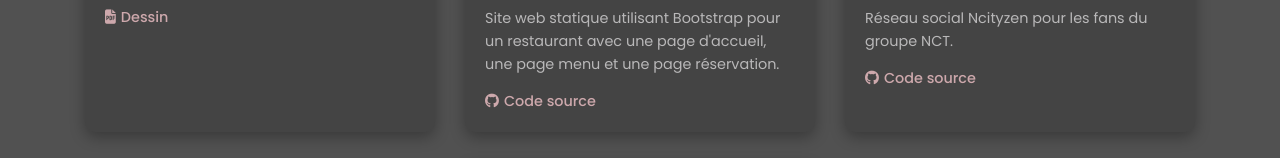
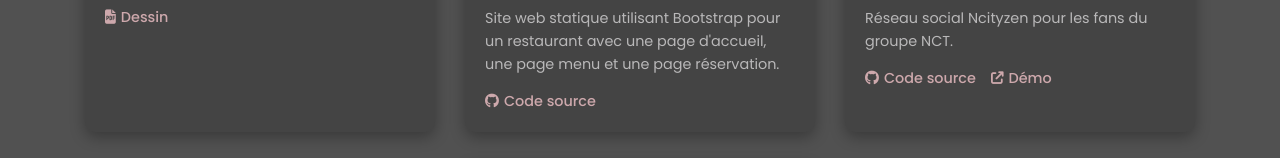
Before and after one commit to Tinychoice/Portfolio_Tiny, a plain HTML site: page projets.html in a window 1280 px wide. Shown: the part 526-684 px from the top of the page. Drawn offline with nearby package versions, Linux system fonts and the light colour scheme.

Commit message:
lien réseau social

```diff
--- a/projets.html
+++ b/projets.html
@@ -73,6 +73,9 @@
                             <a href="https://github.com/Tinychoice/Ncityzen" target="_blank">
                                 <i class="fa-brands fa-github"></i> Code source
                             </a>
+                            <a href="https://ncityzen.vercel.app/" target="_blank">
+                                <i class="fa-solid fa-arrow-up-right-from-square"></i> Démo
+                            </a>
                         </div>
                     </div>
                 </div>
```
